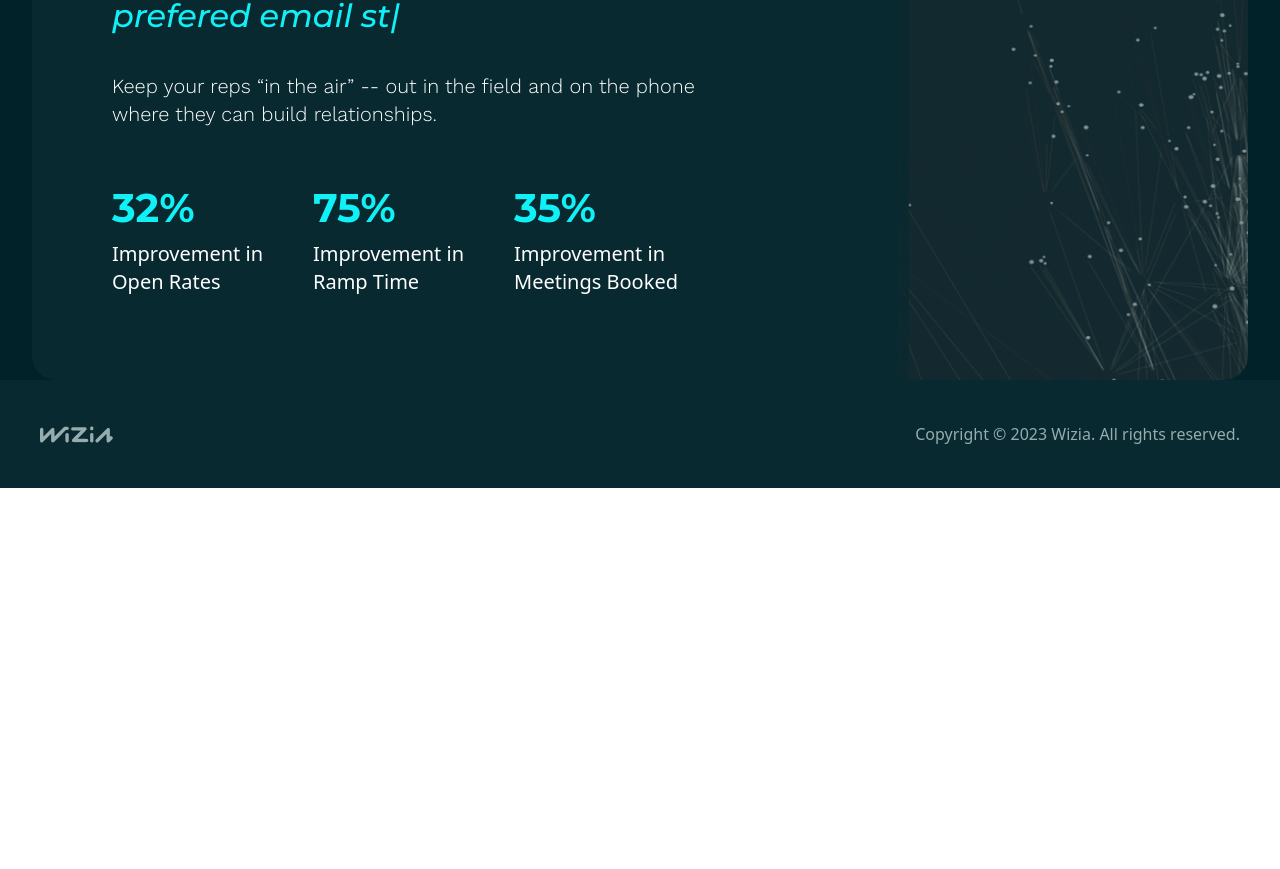
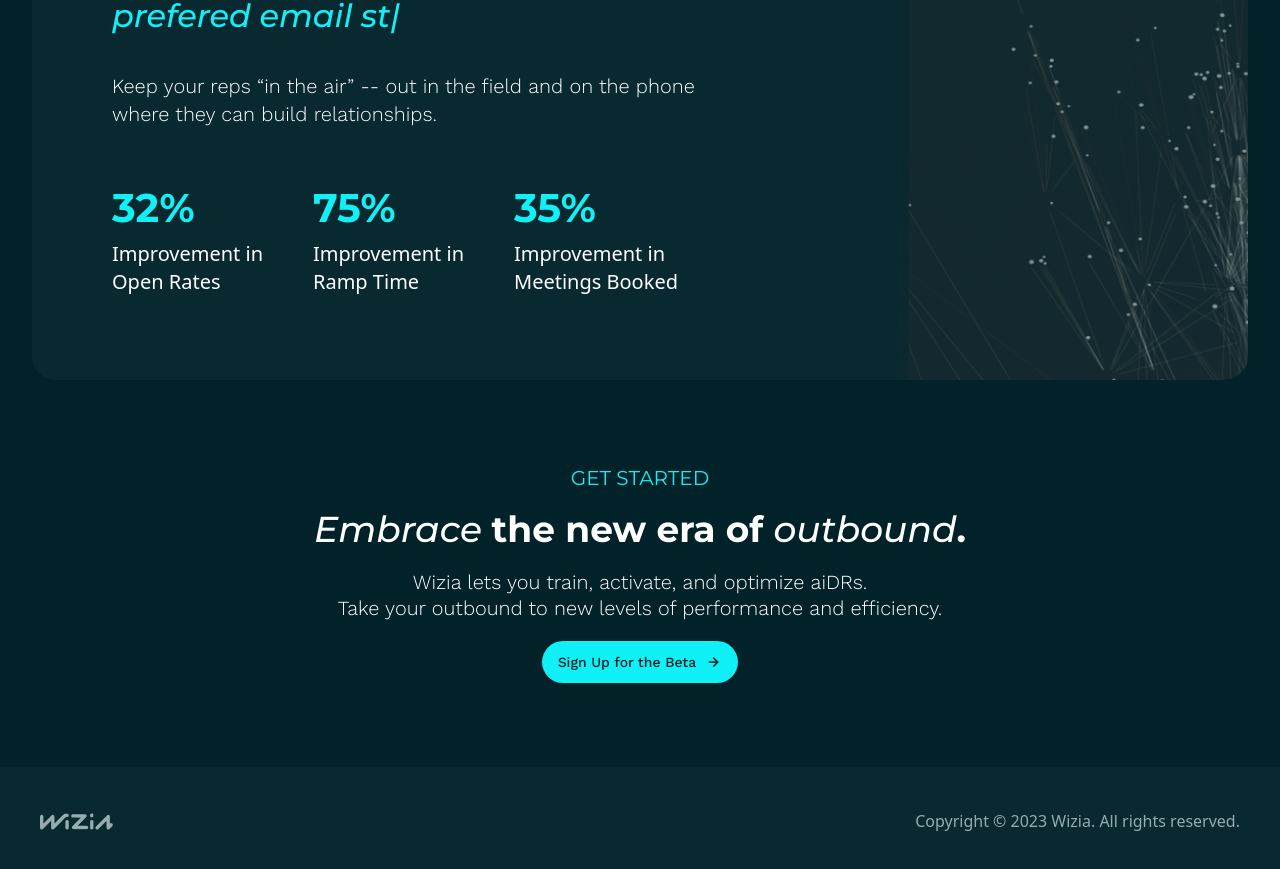
Before and after one commit to shakil-devcraft/wizia, a React (Vite) app: page / in a window 1280 px wide. Shown: the part 1863-2732 px from the top of the page. Before the commit the page ends 2351 px from the top, so only its background shows below. Built offline with nearby package versions, Linux system fonts and the light colour scheme.

Commit message:
Get Started area completed and fully resonsive

```diff
--- /dev/null
+++ b/src/pages/Home/GetStarted.jsx
@@ -0,0 +1,26 @@
+import Button from "../../components/shared/Button/Button";
+import Container from "../../components/shared/Container/Container";
+
+const GetStarted = () => {
+    return (
+        <section>
+            <div className="py-[84px]">
+                <Container>
+                    <div className="text-center">
+                        <h3 className="mb-2 md:mb-0 lg:mb-4 text-xl font-normal text-primary-color font-montserrat leading-[29px]">GET STARTED</h3>
+                        <h1 className="font-montserrat font-bold text-3xl md:text-4xl"><span className="font-medium italic">Embrace </span> the new era of <span className="font-medium italic">outbound</span>.</h1>
+                        <p className="mx-auto text-base md:text-[20px] leading-[26px] text-white font-light font-worksans mt-5 mb-5">Wizia lets you train, activate, and optimize aiDRs.
+                        <br />
+                        Take your outbound to new levels of performance and efficiency.</p>
+
+                        <div className="flex justify-center mx-auto">
+                            <Button label="Sign Up for the Beta" rightIcon={<i className='bx bx-right-arrow-alt'></i>} className="py-[10px] px-4 font-worksans text-sm leading-4 font-medium text-[#002228] bg-primary-color rounded-full hover:text-white" />
+                        </div>
+                    </div>
+                </Container>
+            </div>
+        </section>
+    );
+};
+
+export default GetStarted;
--- a/src/pages/Home/Home.jsx
+++ b/src/pages/Home/Home.jsx
@@ -1,5 +1,6 @@
 
 import Allocate from "./Allocate";
+import GetStarted from "./GetStarted";
 import Leads from "./Leads";
 import Service from "./Service";
 import Train from "./Train";
@@ -13,6 +14,7 @@
             <Service />
             <Train />
             <Allocate />
+            <GetStarted />
         </section>
     );
 };
```
